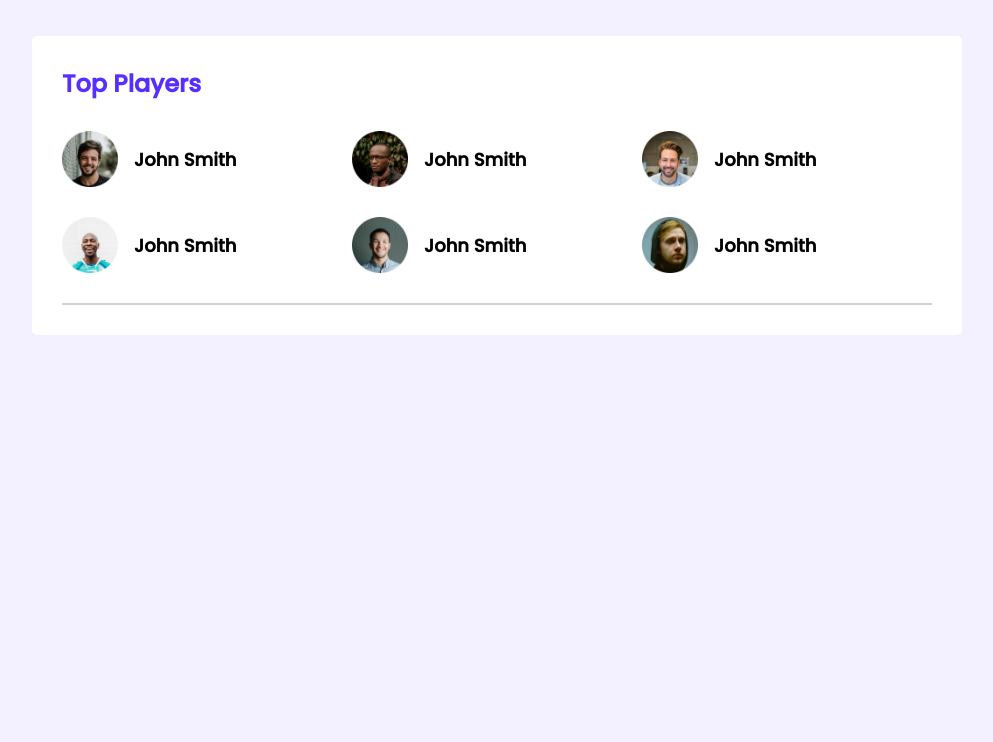
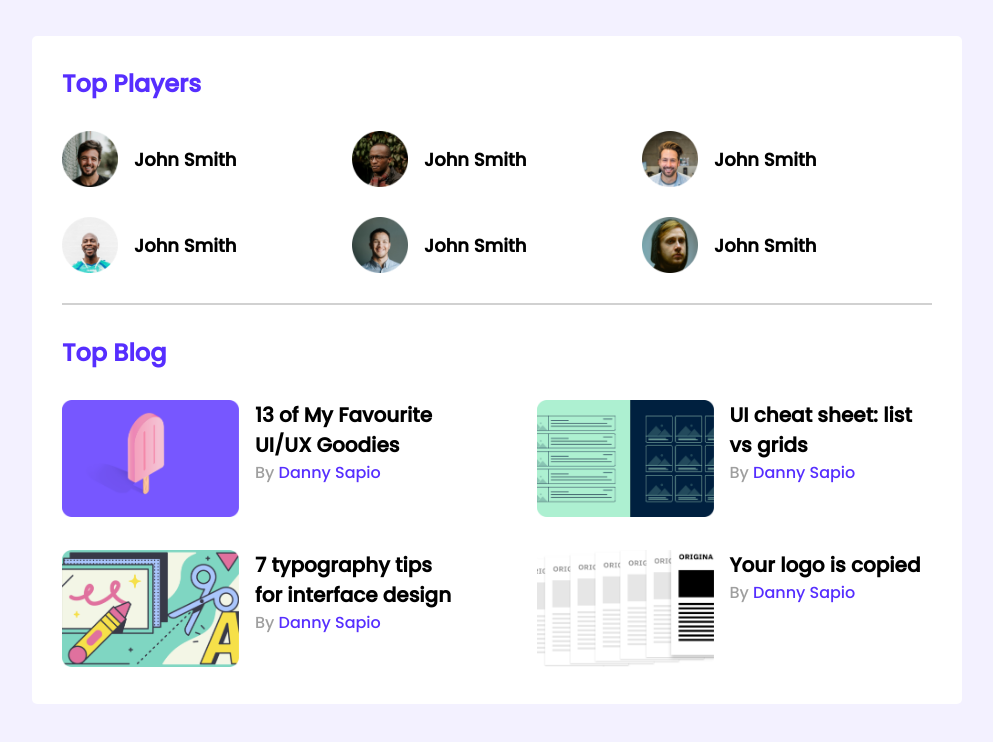
Before and after one commit to kamrul-dev/leader-board-css3-app, a plain HTML site: page index.html in a window 1280 px wide. Shown: the whole page, without its empty margins (143-1136 px from the left). Drawn offline with Linux system fonts and the light colour scheme.

Commit message:
blog section added with transition hover effect

```diff
--- a/css/styles.css
+++ b/css/styles.css
@@ -1,7 +1,12 @@
 /* import Poppins fonts */
 @import url('https://fonts.googleapis.com/css2?family=Lobster&family=Poppins:wght@500&family=Raleway:wght@700&display=swap');
 
-/* common styles and utilities */
+/*-----------------------
+        common styles and utilities
+ ------------------------------------*/
+:root{
+    --primary-color:#562EFF;
+}
 *{
     margin: 0;
     padding: 0;
@@ -21,9 +26,10 @@ body{
 hr{
     border: 1px solid #D1D1D1;
     margin-top: 30px;
+    margin-bottom: 30px;
 }
 /* -----------------------
-        Start top player and blog section
+        Start top player section
     -------------------------------------------*/
 main{
     display: flex;
@@ -31,7 +37,7 @@ main{
     align-items: center;
 }
 .section-title{
-    color:#562EFF;
+    color: var(--primary-color);
     font-size: 24px;
     margin-bottom: 30px;
 
@@ -56,5 +62,45 @@ main{
     font-size: 18px;
 }
 /* -----------------------
-        End top player and blog section
+        End top player section
     -------------------------------------------*/
+
+
+/* -----------------------
+        Start blogs section
+    -------------------------------------------*/
+.blogs{
+    display: grid;
+    grid-template-columns: repeat(2, 1fr);
+    row-gap: 26px;
+    column-gap: 79px;
+}
+.blog{
+    display: flex;
+}
+.blog:hover{
+    box-shadow: rgba(0, 0, 0, 0.15) 1.95px 1.95px 2.6px;
+    transition: 0.5s;
+    border-radius: 5px;
+}
+.blog img{
+    width: 177px;
+    height: 117px;
+}
+.blog-info{
+    margin-left: 16px;
+}
+.blog-title{
+    font-size: 20px;
+}
+.blog-author{
+    color: #9F9F9F;
+    font-size: 16px;
+}
+.blog-author a{
+    text-decoration: none;
+    color: var(--primary-color);
+}
+/* -----------------------
+        End blogs section
+    -------------------------------------------*/
--- a/index.html
+++ b/index.html
@@ -6,6 +6,7 @@
     <meta http-equiv="X-UA-Compatible" content="IE=edge">
     <meta name="viewport" content="width=device-width, initial-scale=1.0">
     <title>Leader Board App</title>
+    <!-- css style sheets -->
     <link rel="stylesheet" href="css/styles.css">
 </head>
 
@@ -17,6 +18,7 @@
     <!-- End header section -->
     <main>
         <section class="container">
+            <!-- Start top player  -->
             <div class="top-players">
                 <h2 class="section-title">Top Players</h2>
                 <div class="players">
@@ -46,7 +48,51 @@
                     </div>
                 </div>
             </div>
+            <!-- End top player -->
             <hr>
+            <!-- Start Blog -->
+            <div class="top-blogs">
+                <h2 class="section-title">Top Blog</h2>
+                <div class="blogs">
+                    <article class="blog">
+                        <div class="thumbnail">
+                            <img src="images/blogs/blog-1.png" alt="">
+                        </div>
+                        <div class="blog-info">
+                            <h3 class="blog-title">13 of My Favourite UI/UX Goodies</h3>
+                            <p class="blog-author">By<a href=""> Danny Sapio</a></p>
+                        </div>
+                    </article>
+                    <article class="blog">
+                        <div class="thumbnail">
+                            <img src="images/blogs/blog-2.png" alt="">
+                        </div>
+                        <div class="blog-info">
+                            <h3 class="blog-title">UI cheat sheet: list vs grids</h3>
+                            <p class="blog-author">By<a href=""> Danny Sapio</a></p>
+                        </div>
+                    </article>
+                    <article class="blog">
+                        <div class="thumbnail">
+                            <img src="images/blogs/blog-3.png" alt="">
+                        </div>
+                        <div class="blog-info">
+                            <h3 class="blog-title">7 typography tips for interface design</h3>
+                            <p class="blog-author">By<a href=""> Danny Sapio</a></p>
+                        </div>
+                    </article>
+                    <article class="blog">
+                        <div class="thumbnail">
+                            <img src="images/blogs/blog-4.png" alt="">
+                        </div>
+                        <div class="blog-info">
+                            <h3 class="blog-title">Your logo is copied</h3>
+                            <p class="blog-author">By<a href=""> Danny Sapio</a></p>
+                        </div>
+                    </article>
+                </div>
+            </div>
+            <!-- End Blog  -->
         </section>
     </main>
 </body>
```
